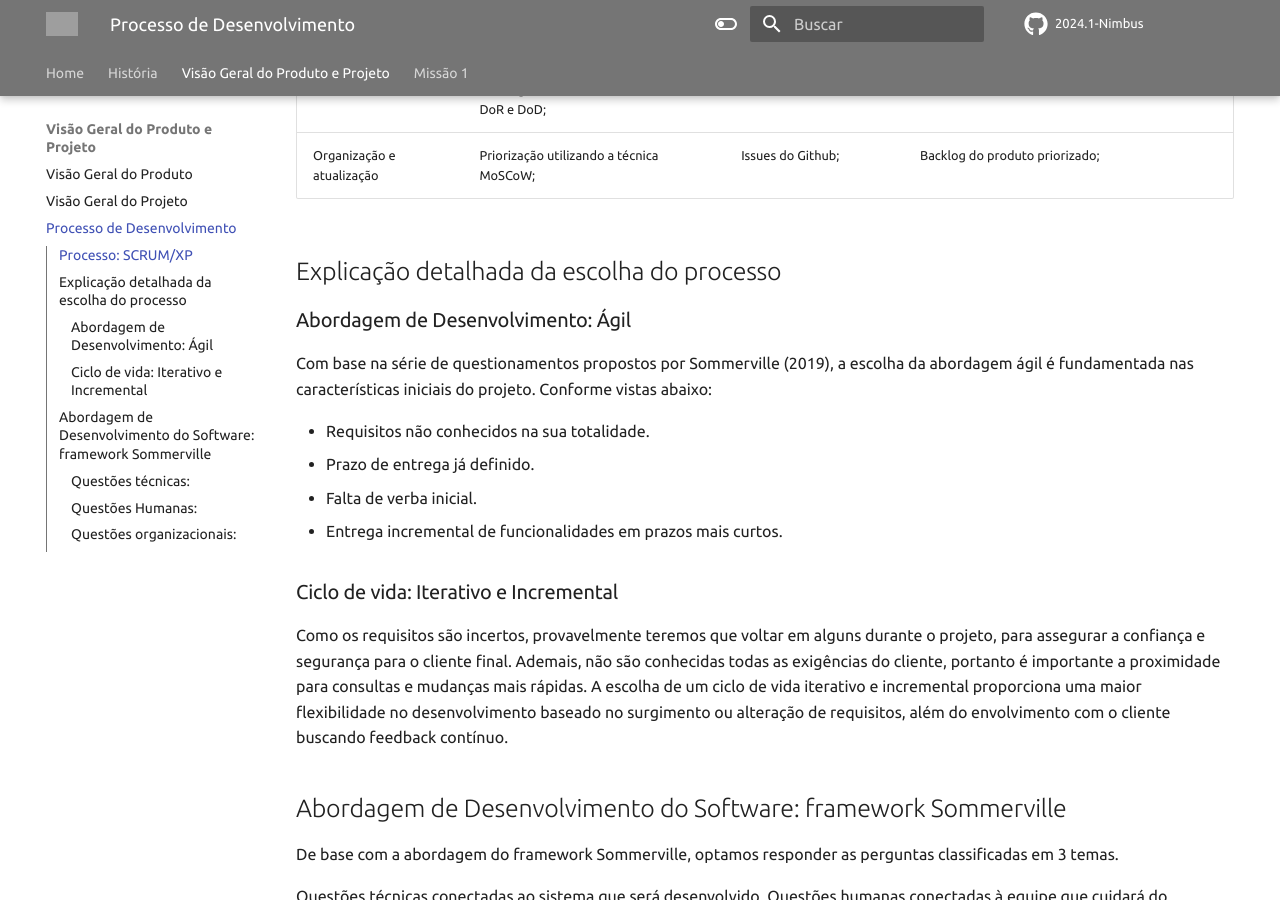
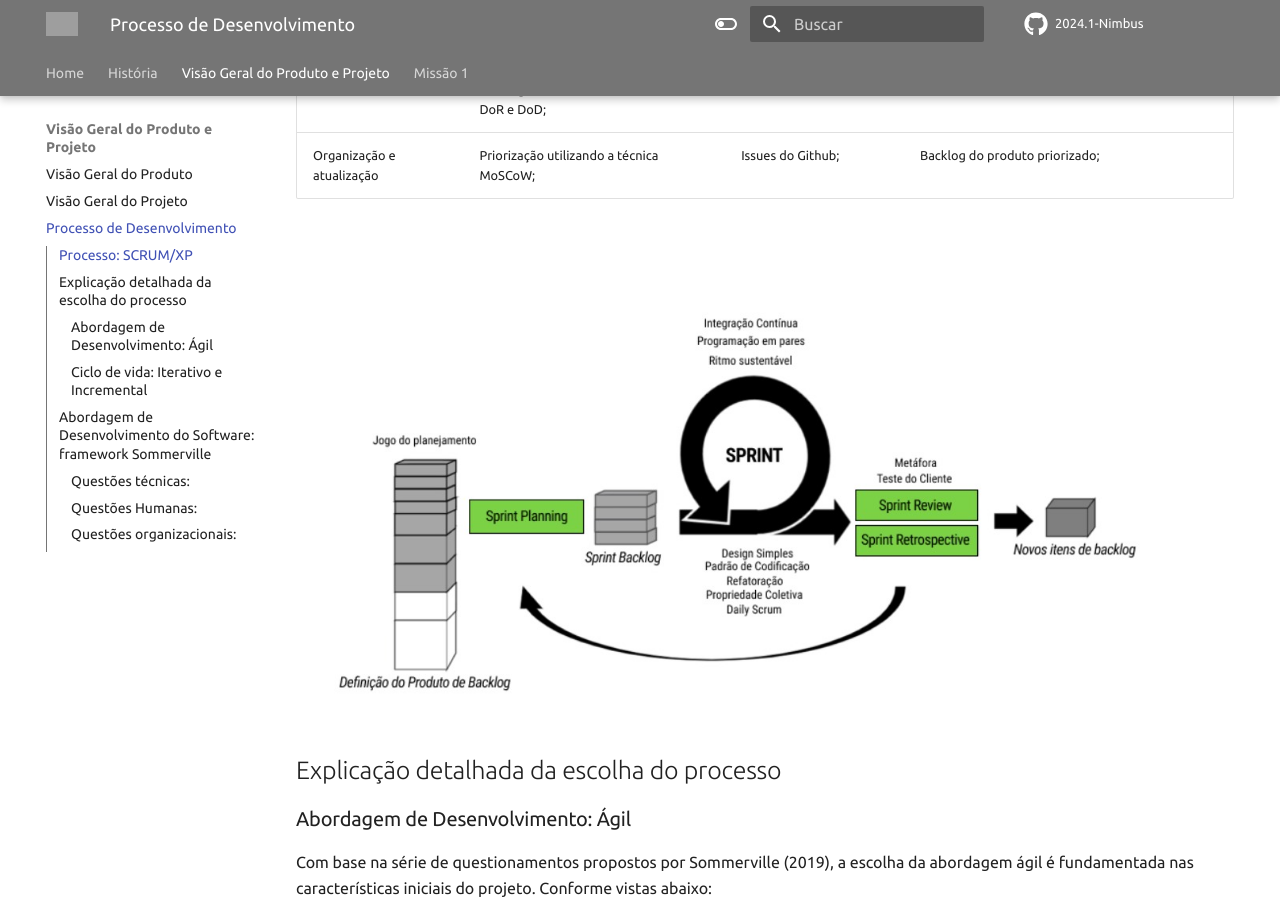
Before and after one commit to mdsreq-fga-unb/2024.1-Nimbus, an MkDocs documentation site: the page built from docs/visao-geral/processo-desenvolvimento.md, in a window 1280 px wide and 900 px high, scrolled down 835 px. Built offline with MkDocs 1.6.1 and Material for MkDocs 9.7.7, drawn with Linux system fonts in a browser that asks for light colours; comment, search, counter and statistics services are not loaded; grey boxes are pictures that could not be loaded.

Commit message:
chore(NON-RELATED): plano de processo adicionado na pagina
Co-authored-by: Lucas Queiroz <lucas.fn4@gmail.com>

```diff
--- a/docs/visao-geral/processo-desenvolvimento.md
+++ b/docs/visao-geral/processo-desenvolvimento.md
@@ -13,6 +13,8 @@ Tendo em vista que nosso projeto tem um conjunto de requisitos desconhecido, esc
 | Verificação e Validação | Checklist de verificação e validação; <br>Obtenção de feedback do(s) cliente(s);<br>Obtenção de feedback da equipe;<br>Backlog DEEP;<br>DoR e DoD;<br> | Issues do Github;<br>Discord;<br>Microsoft Teams;<br> | DoR e DoD de cada requisito da sprint;<br>Backlog do Produto no padrão DEEP;<br> |
 | Organização e atualização | Priorização utilizando a técnica MoSCoW;<br> | Issues do Github;<br> | Backlog do produto priorizado;<br> |
 
+
+![](../img/process_plan.jpeg)
 
 ## Explicação detalhada da escolha do processo
 
```
Also changed, not shown: docs/img/process_plan.jpeg (added).
